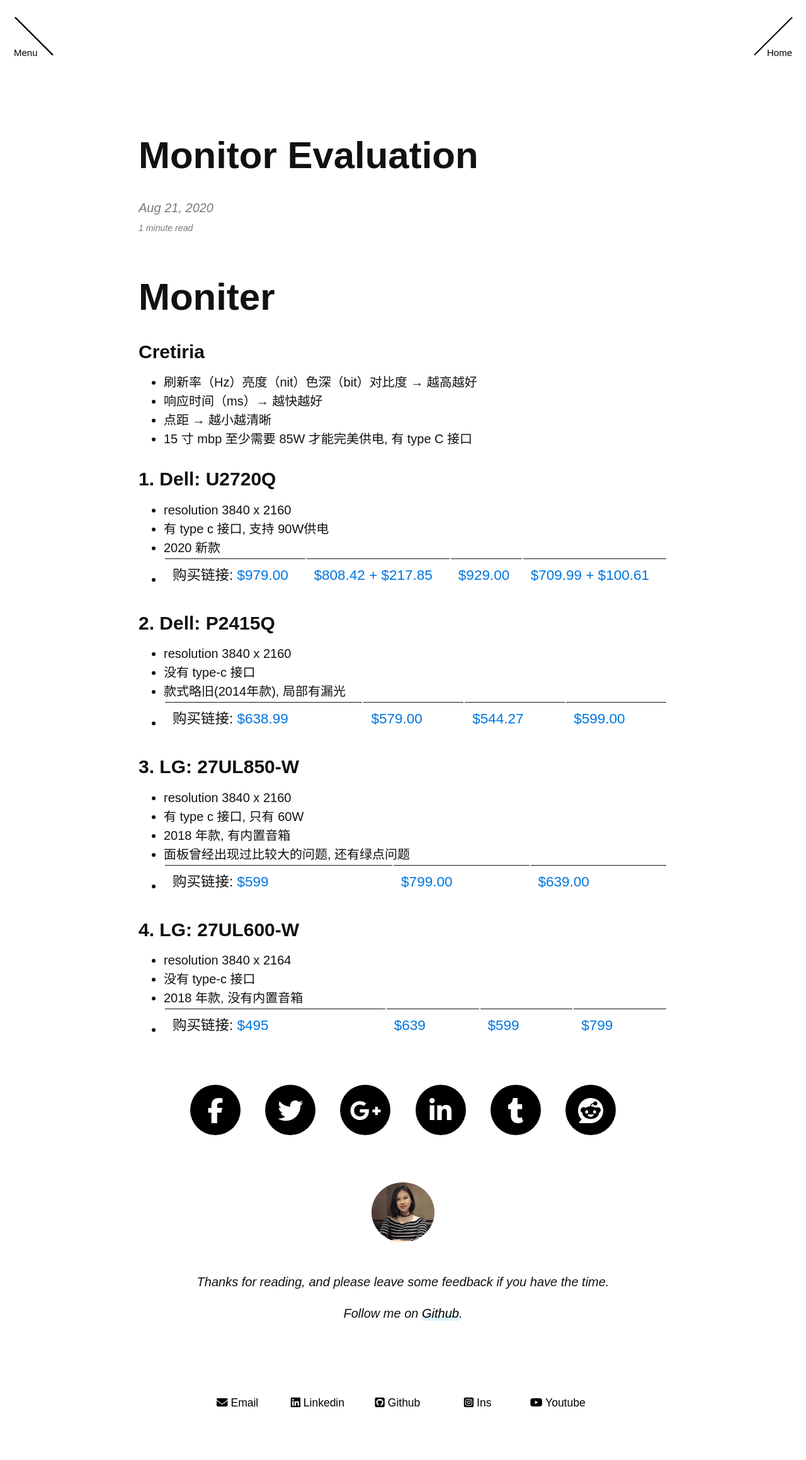
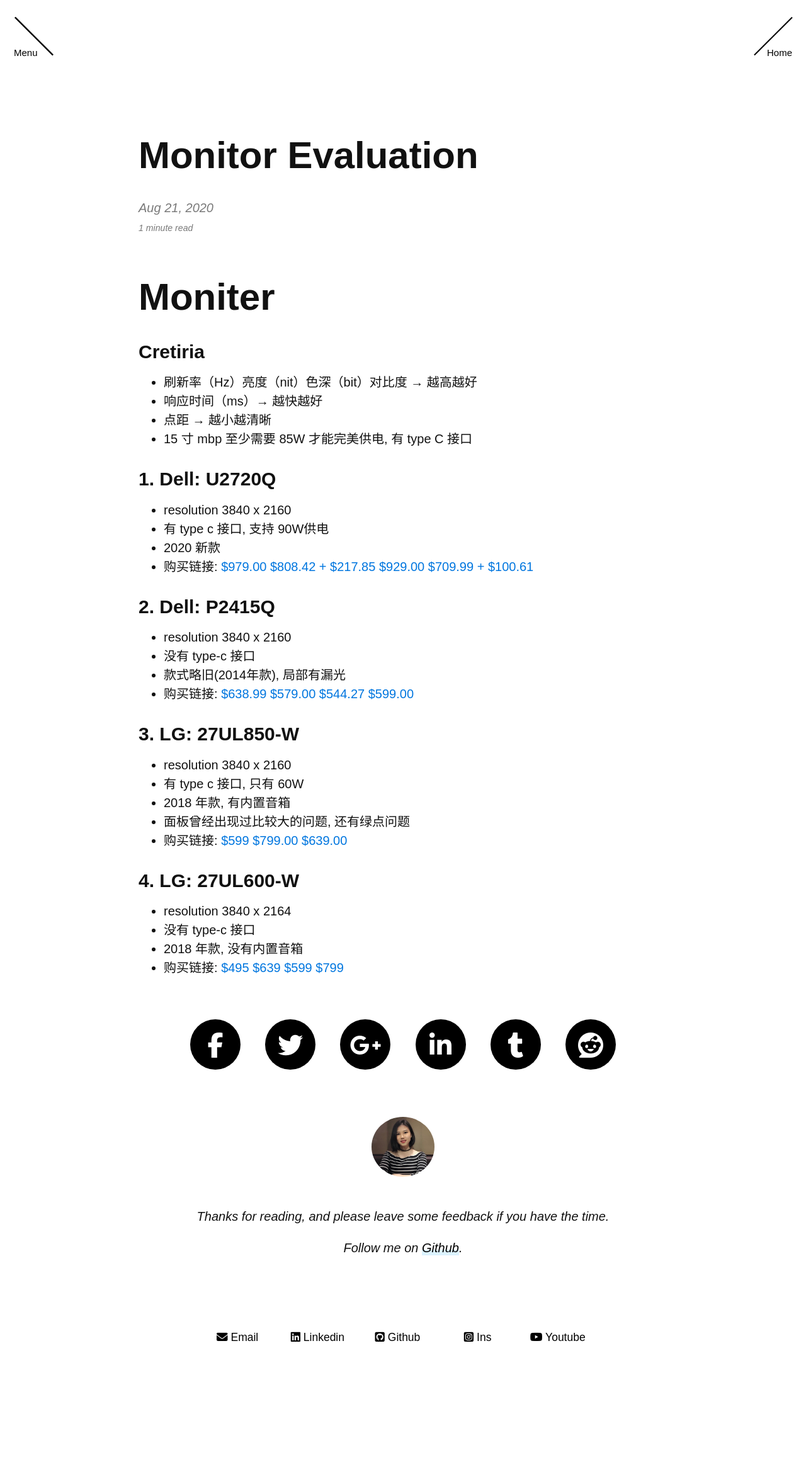
Before and after one commit to Phoebezuo/Phoebezuo.github.io, a Jekyll site: the page built from _posts/2020-08-21-Monitor-Evaluation.md, in a window 1280 px wide. Shown: the whole page at 63% size. Built offline with Jekyll 4.4.1, drawn with Linux system fonts in a browser that asks for light colours; nearby versions of some CDN libraries; some web fonts are replaced; comment, search, counter and statistics services are not loaded; after the commit the page ends 2215 px from its top, so only the background shows below that.

```diff
--- a/_posts/2020-08-21-Monitor-Evaluation.md
+++ b/_posts/2020-08-21-Monitor-Evaluation.md
@@ -20,14 +20,14 @@ categories: Monitor 4k
 - resolution 3840 x 2160
 - 有 type c 接口, 支持 90W供电
 - 2020 新款
-- 购买链接: [$979.00](https://www.dell.com/en-au/shop/ultrasharp-27-4k-usb-c-monitor-u2720q/apd/210-auzu/monitors-monitor-accessories) | [$808.42 + $217.85](https://www.amazon.com/Dell-UltraSharp-U2720Q-Backlit-Monitor/dp/B086H26XWV) | [$929.00](https://www.mwave.com.au/product/dell-ultrasharp-u2720q-27-4k-uhd-99-srgb-usbc-ips-monitor-ac33903) | [$709.99 + $100.61](https://www.bhphotovideo.com/c/product/1547779-REG/dell_27_u2720q_ultrasharp_4k.html)
+- 购买链接: [$979.00](https://www.dell.com/en-au/shop/ultrasharp-27-4k-usb-c-monitor-u2720q/apd/210-auzu/monitors-monitor-accessories) [$808.42 + $217.85](https://www.amazon.com/Dell-UltraSharp-U2720Q-Backlit-Monitor/dp/B086H26XWV) [$929.00](https://www.mwave.com.au/product/dell-ultrasharp-u2720q-27-4k-uhd-99-srgb-usbc-ips-monitor-ac33903) [$709.99 + $100.61](https://www.bhphotovideo.com/c/product/1547779-REG/dell_27_u2720q_ultrasharp_4k.html)
 
 ## 2. Dell: P2415Q
 
 - resolution 3840 x 2160
 - 没有 type-c 接口
 - 款式略旧(2014年款), 局部有漏光
-- 购买链接: [$638.99](https://www.dell.com/en-au/shop/dell-24-ultra-hd-4k-monitor-p2415q/apd/210-anfp/monitors-monitor-accessories) | [$579.00](https://www.mwave.com.au/product/dell-p2415q-24-4k-ultra-hd-ips-led-monitor-ab58782) | [$544.27](https://www.shopbot.com.au/pp-dell-p2415q-price-508995.html) | [$599.00](https://www.scorptec.com.au/product/Monitors/23-24-inch/57539-P2415Q?gclid=Cj0KCQjwudb3BRC9ARIsAEa-vUu7u-B978Z5RQoF4qF8-Z9AoqbPXu4kkgGAXP2IbHgmYFWVb4nOPigaAl7rEALw_wcB)
+- 购买链接: [$638.99](https://www.dell.com/en-au/shop/dell-24-ultra-hd-4k-monitor-p2415q/apd/210-anfp/monitors-monitor-accessories) [$579.00](https://www.mwave.com.au/product/dell-p2415q-24-4k-ultra-hd-ips-led-monitor-ab58782) [$544.27](https://www.shopbot.com.au/pp-dell-p2415q-price-508995.html) [$599.00](https://www.scorptec.com.au/product/Monitors/23-24-inch/57539-P2415Q?gclid=Cj0KCQjwudb3BRC9ARIsAEa-vUu7u-B978Z5RQoF4qF8-Z9AoqbPXu4kkgGAXP2IbHgmYFWVb4nOPigaAl7rEALw_wcB)
 
 ## 3. LG: 27UL850-W
 
@@ -35,11 +35,11 @@ categories: Monitor 4k
 - 有 type c 接口, 只有 60W
 - 2018 年款, 有内置音箱
 - 面板曾经出现过比较大的问题, 还有绿点问题
-- 购买链接: [$599](https://www.kogan.com/au/buy/lg-32-169-3840x2160-uhd-4k-led-monitor-32uk550-b-lg/?utm_source=google&utm_medium=product_listing_ads&gclid=Cj0KCQjwudb3BRC9ARIsAEa-vUuA6x2w2IIPAS18PIdBD8iL-MY2Dr3-TZqrvlTSITd790lkGwGT308aAm9XEALw_wcB) | [$799.00](https://www.mwave.com.au/product/lg-27ul850w-27-4k-uhd-hdr400-freesync-ips-led-monitor-ac22649?gclid=Cj0KCQjwudb3BRC9ARIsAEa-vUuMZM8r3d-3C5q5tH9EVEVqoqahfmu4abArQAjocWIvHQ6IVdDMXO4aAlvFEALw_wcB) | [$639.00](https://www.scorptec.com.au/product/Monitors/25plus-inch/76249-27UL600-W?gclid=Cj0KCQjwudb3BRC9ARIsAEa-vUtowvuk0EKN8IsAWTqFsRH3JeoHJ256ICd1eJoCaivyE7I3t2niF7caAo7XEALw_wcB)
+- 购买链接: [$599](https://www.kogan.com/au/buy/lg-32-169-3840x2160-uhd-4k-led-monitor-32uk550-b-lg/?utm_source=google&utm_medium=product_listing_ads&gclid=Cj0KCQjwudb3BRC9ARIsAEa-vUuA6x2w2IIPAS18PIdBD8iL-MY2Dr3-TZqrvlTSITd790lkGwGT308aAm9XEALw_wcB) [$799.00](https://www.mwave.com.au/product/lg-27ul850w-27-4k-uhd-hdr400-freesync-ips-led-monitor-ac22649?gclid=Cj0KCQjwudb3BRC9ARIsAEa-vUuMZM8r3d-3C5q5tH9EVEVqoqahfmu4abArQAjocWIvHQ6IVdDMXO4aAlvFEALw_wcB) [$639.00](https://www.scorptec.com.au/product/Monitors/25plus-inch/76249-27UL600-W?gclid=Cj0KCQjwudb3BRC9ARIsAEa-vUtowvuk0EKN8IsAWTqFsRH3JeoHJ256ICd1eJoCaivyE7I3t2niF7caAo7XEALw_wcB)
 
 ## 4. LG: 27UL600-W
 
 - resolution 3840 x 2164
 - 没有 type-c 接口
 - 2018 年款, 没有内置音箱
-- 购买链接: [$495](https://www.shoppingexpress.com.au/buy/lg-27ul600-w-27-uhd-4k-ips-freesync-gaming-monitor/27UL600-W?gclid=Cj0KCQjwudb3BRC9ARIsAEa-vUux6Xdo0Ifq_0suQhtEKBSoF_pJBlnwYbBHHrq-Jg98mVpk7Y6lookaAj7qEALw_wcB) | [$639](https://www.scorptec.com.au/product/Monitors/25plus-inch/76249-27UL600-W?gclid=Cj0KCQjwudb3BRC9ARIsAEa-vUvrhb9XG0vxMAoH8_ITszeFmoTyzB_4GaDirKkSiL_7HyXdTki9UaMaAp8CEALw_wcB) | [$599](https://www.kogan.com/au/buy/lg-32-169-3840x2160-uhd-4k-led-monitor-32uk550-b-lg/?utm_source=google&utm_medium=product_listing_ads&gclid=Cj0KCQjwudb3BRC9ARIsAEa-vUvVHNb4jlauZi-U3T3TDV1spm3aS2vxd15ENOgAbnfrXOgq0gvhB7oaAmmmEALw_wcB) | [$799](https://www.mwave.com.au/product/lg-27ul850w-27-4k-uhd-hdr400-freesync-ips-led-monitor-ac22649?gclid=Cj0KCQjwudb3BRC9ARIsAEa-vUvBybrZmbJkCbWD_6aOKTqTLVKdXdDcZj_5FPZPHEctQ-2XuI_orIsaAhfdEALw_wcB)
+- 购买链接: [$495](https://www.shoppingexpress.com.au/buy/lg-27ul600-w-27-uhd-4k-ips-freesync-gaming-monitor/27UL600-W?gclid=Cj0KCQjwudb3BRC9ARIsAEa-vUux6Xdo0Ifq_0suQhtEKBSoF_pJBlnwYbBHHrq-Jg98mVpk7Y6lookaAj7qEALw_wcB) [$639](https://www.scorptec.com.au/product/Monitors/25plus-inch/76249-27UL600-W?gclid=Cj0KCQjwudb3BRC9ARIsAEa-vUvrhb9XG0vxMAoH8_ITszeFmoTyzB_4GaDirKkSiL_7HyXdTki9UaMaAp8CEALw_wcB) [$599](https://www.kogan.com/au/buy/lg-32-169-3840x2160-uhd-4k-led-monitor-32uk550-b-lg/?utm_source=google&utm_medium=product_listing_ads&gclid=Cj0KCQjwudb3BRC9ARIsAEa-vUvVHNb4jlauZi-U3T3TDV1spm3aS2vxd15ENOgAbnfrXOgq0gvhB7oaAmmmEALw_wcB) [$799](https://www.mwave.com.au/product/lg-27ul850w-27-4k-uhd-hdr400-freesync-ips-led-monitor-ac22649?gclid=Cj0KCQjwudb3BRC9ARIsAEa-vUvBybrZmbJkCbWD_6aOKTqTLVKdXdDcZj_5FPZPHEctQ-2XuI_orIsaAhfdEALw_wcB)
```
